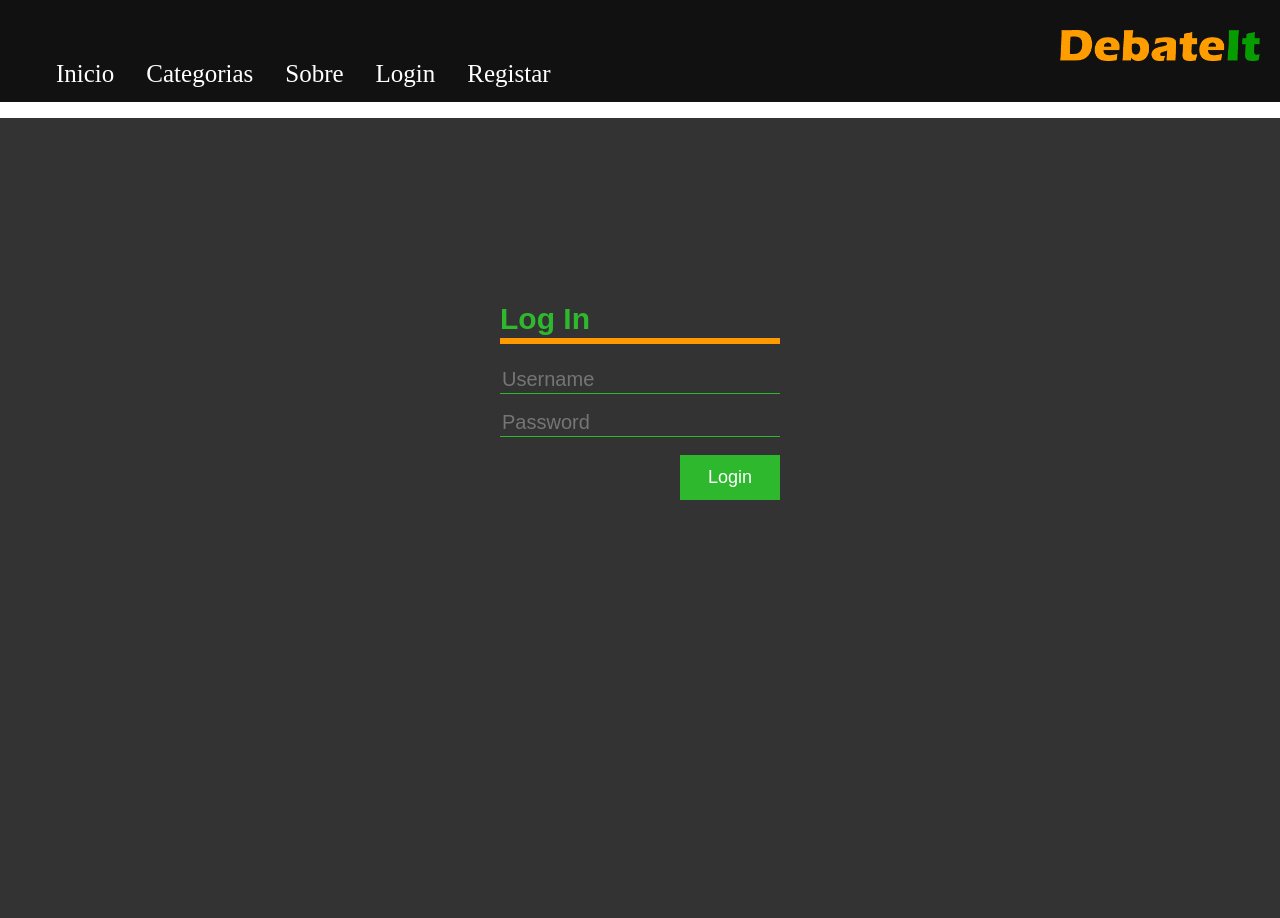
After one commit to tmnf/DebabeItProject, a Django app: template forum/templates/forum/AddForum.html in a window 1280 px wide. The commit adds this page. Run offline with Django 3.2, Linux system fonts and the light colour scheme; the template is opened without the code that fills it, so the values that code supplies are empty.

Commit message:
New HTML

```diff
--- /dev/null
+++ b/forum/templates/forum/AddForum.html
@@ -0,0 +1,20 @@
+{% extends "forum/Base.html" %}
+
+{% block content %}
+
+    <section class="Login">
+        <h1>Log In</h1>
+
+        {% csrf_token %}
+
+        <div class="textLogin">
+            <input class="user" type="text" name="username" placeholder="Username"><br>
+        </div>
+        <div class="textLogin">
+            <input type="password" name="password" placeholder="Password"><br>
+        </div>
+
+        <input class="submitLogin" type="submit" value="Login">
+    </section>
+
+{% endblock content %}
--- /dev/null
+++ b/forum/templates/forum/AddPost.html
@@ -0,0 +1,5 @@
+{% extends "forum/Base.html" %}
+
+{% block content %}
+    This is Post Add Page
+{% endblock content %}
--- a/forum/templates/login/LoginPage.html
+++ b/forum/templates/login/LoginPage.html
@@ -4,7 +4,7 @@
 {% block content %}
 
     <form name="input" action="{% url 'login_page' %}" method="POST">
-        <div class="Login">
+        <section class="Login">
             <h1>Log In</h1>
 
             {% csrf_token %}
@@ -17,7 +17,7 @@
             </div>
 
             <input class="submitLogin" type="submit" value="Login">
-        </div>
+        </section>
 
         {% if error %}<b>{{ error }}</b>{% endif %}
 
```
Also changed, not shown: db.sqlite3.
